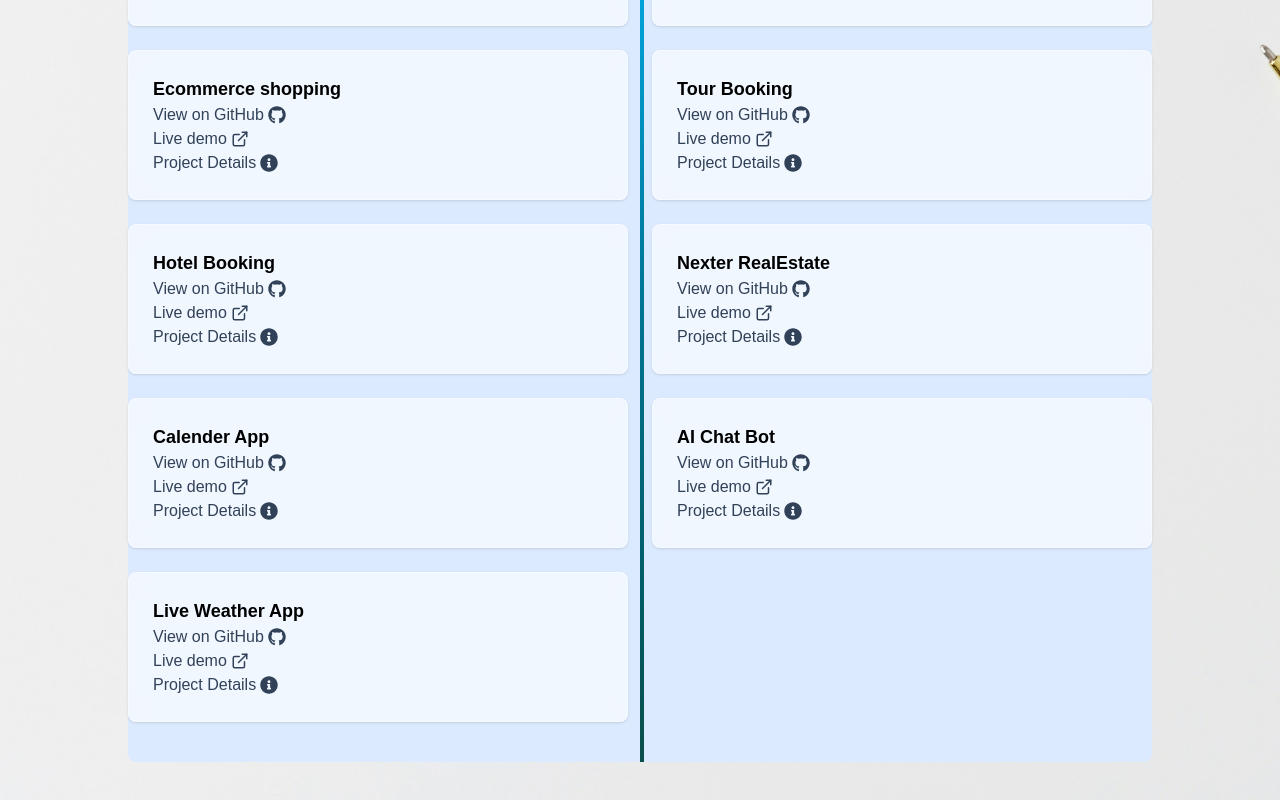
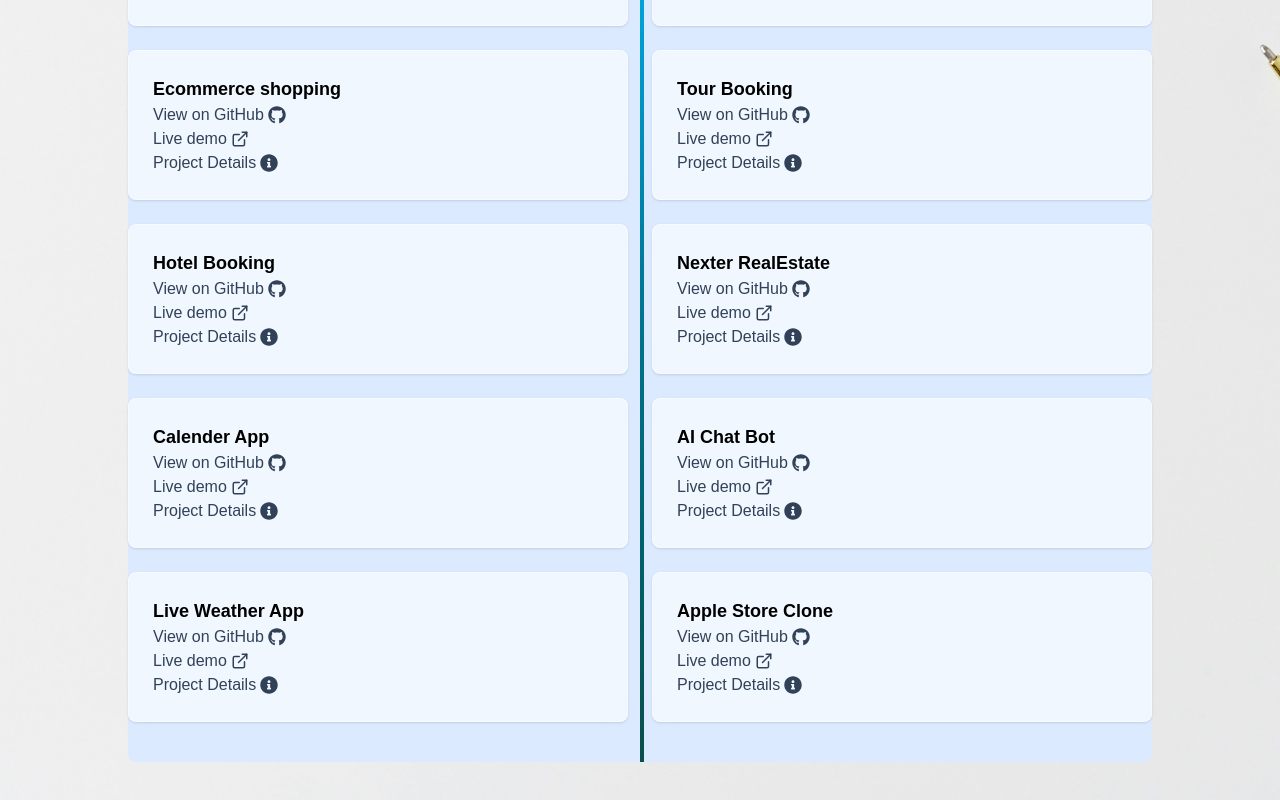
Before and after one commit to greatefekodo/Portfolio, a React (Vite) app: page / in a window 1280 px wide. Shown: the part 1128-1928 px from the top of the page. Built offline with nearby package versions, Linux system fonts and the light colour scheme.

Commit message:
Added Apple store project

```diff
--- a/src/data/projectsData.js
+++ b/src/data/projectsData.js
@@ -108,6 +108,15 @@ const projects = [
     Github: "https://github.com/greatefekodo/Live-Weather-App",
     url: "https://liveweatherappproject.netlify.app/",
     image: "/images/weatherApp.png",
+  },
+
+  {
+    name: "Apple Store Clone",
+    description: "A responsive Apple Store clone built with React and styled-components, featuring a sleek design and smooth animations.",
+    tech: ["React", "Tailwind CSS"],
+    Github: "https://github.com/greatefekodo/Apple-Store",
+    url: "https://aplestor.netlify.app/",
+    image: "/images/apple-store.png",
   }
 
 ];
```
Also changed, not shown: public/images/apple-store.png (added).
